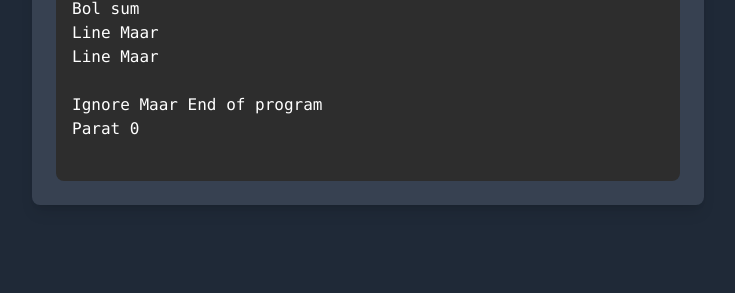
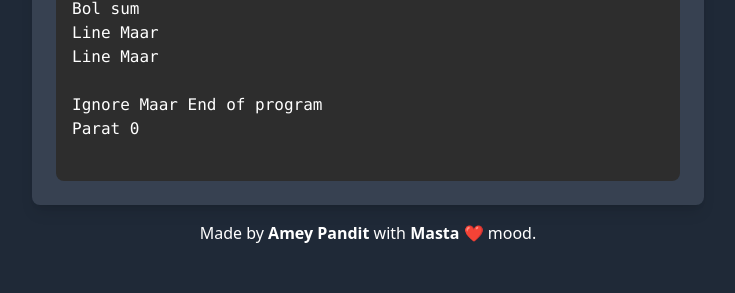
Before and after one commit to panditamey/mastalang, a Flask app: page / in a window 1280 px wide. Shown: the part 3868-4161 px from the top of the page, without its empty margins (272-1007 px from the left). Before the commit the page ends 4073 px from the top, so only its background shows below. Run offline with Flask 3, Linux system fonts and the light colour scheme; some libraries are stand-ins or nearby versions.

Commit message:
Footer added

```diff
--- a/templates/index.html
+++ b/templates/index.html
@@ -46,7 +46,7 @@
       <textarea
         id="code"
         name="code"
-        placeholder="Enter your Marathi script here..."
+        placeholder="Enter your Masta script here..."
         class="w-full p-4 border border-gray-300 rounded-md text-sm mb-4"
         oninput="autoResize(this)"
       >
@@ -258,6 +258,13 @@ Parat 0
       </div>
     </div>
 
+    <h1 class="text-white my-4 font-sans">
+      Made by
+      <a href="https://github.com/panditamey"
+        ><b>Amey Pandit</b> with <b>Masta ❤️</b> mood.</a
+      >
+    </h1>
+
     <script src="{{ url_for('static', filename='js/script.js') }}"></script>
   </body>
 </html>
```
